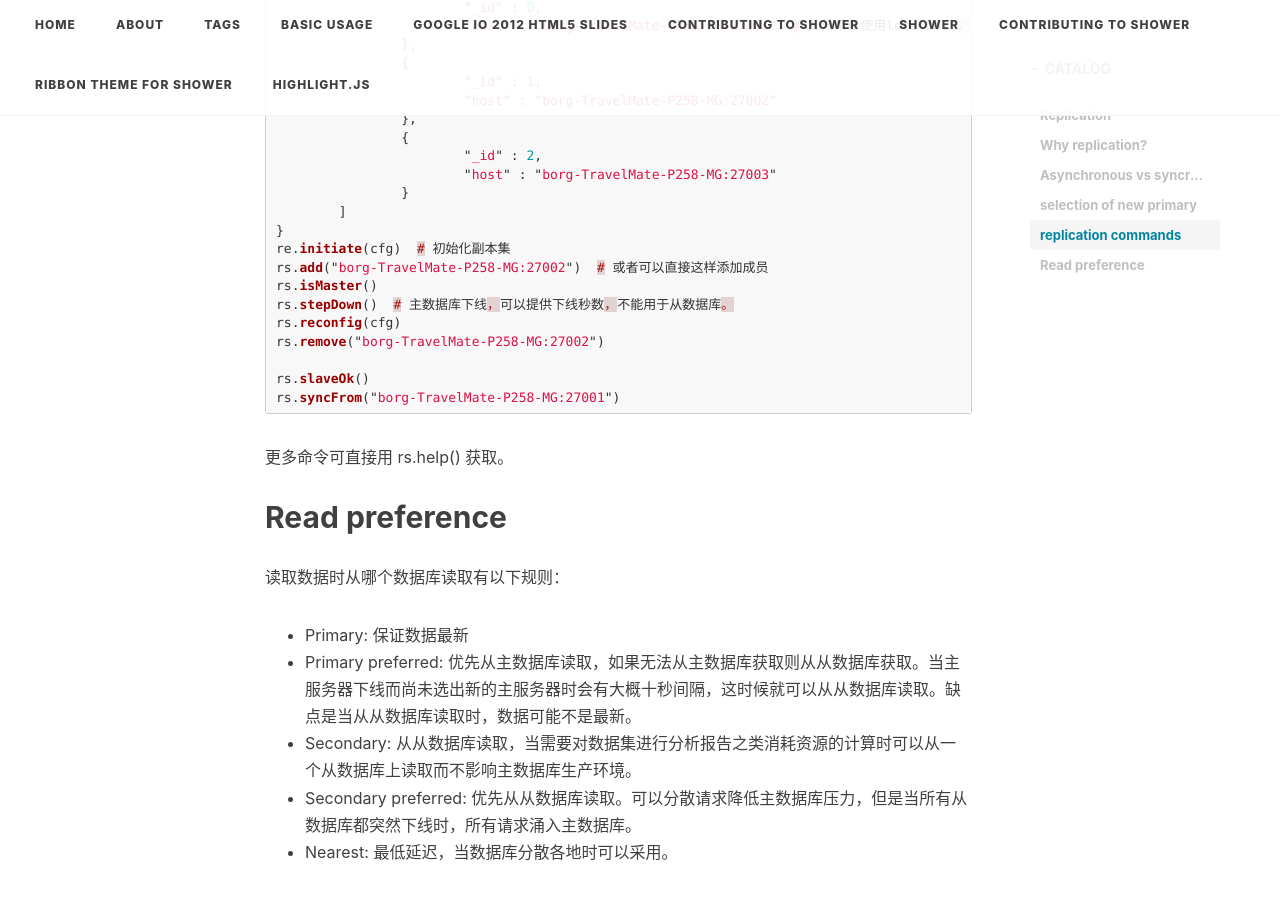
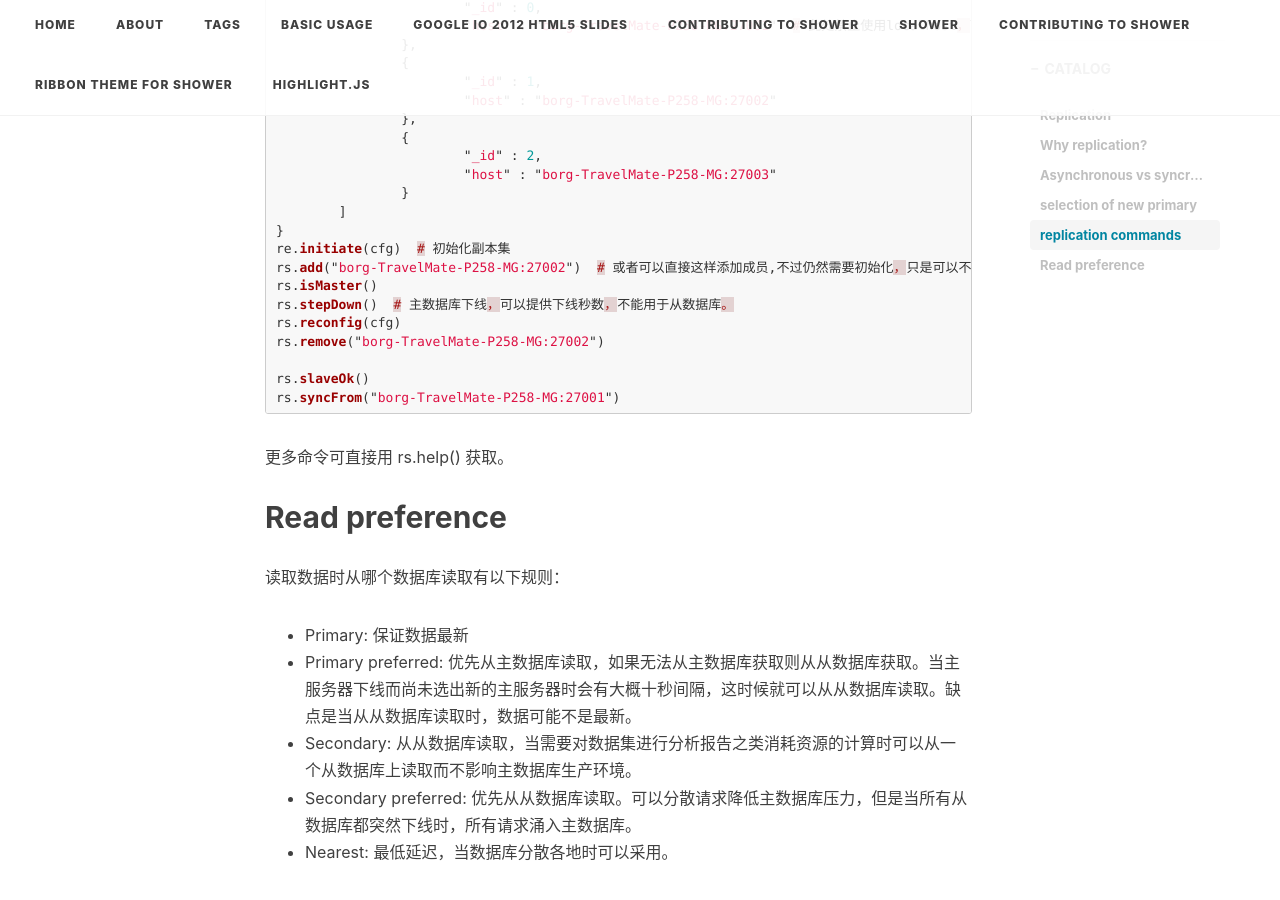
Before and after one commit to BigBorg/BigBorg.github.io, a Jekyll site: the page built from _posts/2017-02-06-mongodb-for-DBAs-wk4 .markdown, in a window 1280 px wide and 900 px high, scrolled down 1634 px. Built offline with Jekyll 4.4.1, drawn with Linux system fonts in a browser that asks for light colours; nearby versions of some CDN libraries; comment, search, counter and statistics services are not loaded.

Commit message:
initiate

```diff
--- a/_posts/2017-02-06-mongodb-for-DBAs-wk4 .markdown
+++ b/_posts/2017-02-06-mongodb-for-DBAs-wk4 .markdown
@@ -57,7 +57,7 @@ cfg = {
 	]
 }
 re.initiate(cfg)  # 初始化副本集
-rs.add("borg-TravelMate-P258-MG:27002")  # 或者可以直接这样添加成员
+rs.add("borg-TravelMate-P258-MG:27002")  # 或者可以直接这样添加成员,不过仍然需要初始化，只是可以不提供配置。
 rs.isMaster()
 rs.stepDown()  # 主数据库下线，可以提供下线秒数，不能用于从数据库。
 rs.reconfig(cfg)
```
